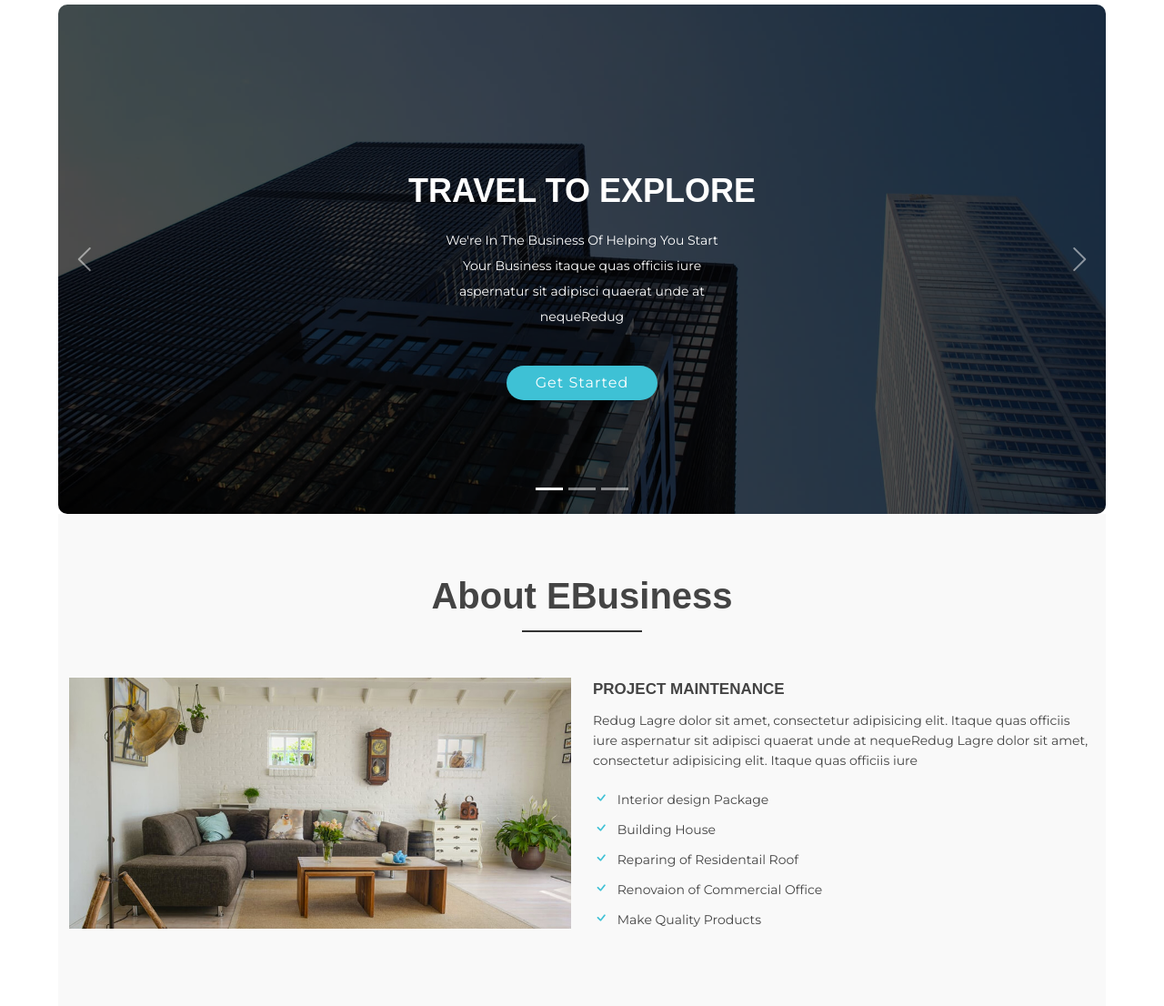
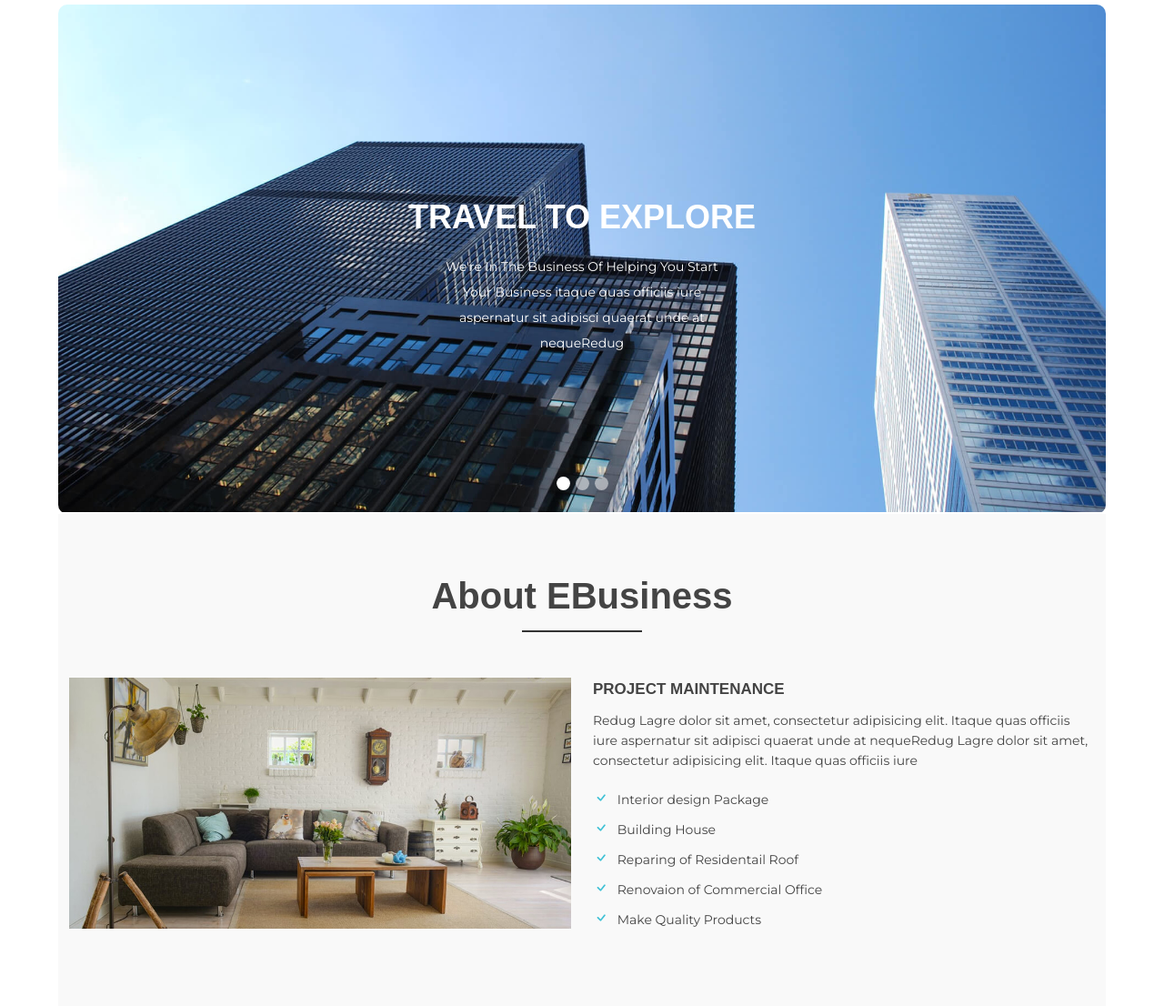
Before and after one commit to simonorups/prototheme, a PHP site: page / in a window 1280 px wide. Shown: the part 80-1186 px from the top of the page at 91% size. Run offline with PHP 8.4, Linux system fonts and the light colour scheme.

Commit message:
removed dark tint on slider images

```diff
--- a/assets/css/custom.css
+++ b/assets/css/custom.css
@@ -42,6 +42,15 @@ body {
     font-weight: normal;
 
 }
+#hero .carousel-indicators li {
+    width: 15px;
+    height: 15px;
+    border-radius: 50%;
+}
+#hero .carousel-item::before {
+    content: "";
+    background-color: rgba(0, 0, 0, 0);
+}
 @media (min-width: 1200px){
     .container, .container-lg, .container-md, .container-sm, .container-xl {
         max-width: 1786px;
--- a/assets/js/main.js
+++ b/assets/js/main.js
@@ -181,6 +181,7 @@
       heroCarouselIndicators.innerHTML += "<li data-bs-target='#heroCarousel' data-bs-slide-to='" + index + "'></li>"
   });
 
+
   /**
    * Porfolio isotope and filter
    */
--- a/index.html
+++ b/index.html
@@ -88,54 +88,62 @@
   <!-- ======= hero Section ======= -->
   <section id="hero">
     <div class="hero-container">
-      <div id="heroCarousel" class="carousel slide carousel-fade" data-bs-ride="carousel" data-bs-interval="5000">
+      <div id="heroCarousel" class="carousel slide carousel-fade" data-bs-ride="carousel" data-bs-interval="5000"
+        data-bs-touch="true">
 
         <ol id="hero-carousel-indicators" class="carousel-indicators"></ol>
 
         <div class="carousel-inner" role="listbox">
 
-          <div class="carousel-item active" style="background-image: url(assets/img/hero-carousel/1.jpg)">
+          <div class="carousel-item active">
+            <img src="assets/img/hero-carousel/1.jpg" class="d-block w-100" alt="...">
             <div class="carousel-container">
               <div class="container">
                 <h2 class="animate__animated animate__fadeInDown">Travel to explore </h2>
-                <p class="animate__animated animate__fadeInUp">We're In The Business Of Helping You Start Your Business itaque quas officiis iure aspernatur sit adipisci quaerat unde at nequeRedug</p>
-                <a href="#about" class="btn-get-started scrollto animate__animated animate__fadeInUp">Get Started</a>
+                <p class="animate__animated animate__fadeInUp">We're In The Business Of Helping You Start Your Business
+                  itaque quas officiis iure aspernatur sit adipisci quaerat unde at nequeRedug</p>
+                <!-- <a href="#about" class="btn-get-started scrollto animate__animated animate__fadeInUp">Get Started</a> -->
               </div>
             </div>
           </div>
 
-          <div class="carousel-item" style="background-image: url(assets/img/hero-carousel/2.jpg)">
+          <div class="carousel-item">
+            <img src="assets/img/hero-carousel/2.jpg" class="d-block w-100" alt="...">
             <div class="carousel-container">
               <div class="container">
                 <h2 class="animate__animated animate__fadeInDown">Sleep at best places</h2>
-                <p class="animate__animated animate__fadeInUp">Helping Business Security & Peace of Mind for Your Family itaque quas officiis iure aspernatur sit adipisci quaerat unde at nequeRedug</p>
-                <a href="#about" class="btn-get-started scrollto animate__animated animate__fadeInUp">Get Started</a>
+                <p class="animate__animated animate__fadeInUp">Helping Business Security & Peace of Mind for Your Family
+                  itaque quas officiis iure aspernatur sit adipisci quaerat unde at nequeRedug</p>
+                <!-- <a href="#about" class="btn-get-started scrollto animate__animated animate__fadeInUp">Get Started</a> -->
               </div>
             </div>
           </div>
 
-          <div class="carousel-item" style="background-image: url(assets/img/hero-carousel/3.jpg)">
+          <div class="carousel-item">
+            <img src="assets/img/hero-carousel/3.jpg" class="d-block w-100" alt="...">
             <div class="carousel-container">
               <div class="container">
                 <h2 class="animate__animated animate__fadeInDown">Taste different cousins</h2>
-                <p class="animate__animated animate__fadeInUp">Beatae vitae dicta sunt explicabo. Nemo enim ipsam voluptatem itaque quas officiis iure aspernatur sit adipisci quaerat unde at nequeRedug</p>
-                <a href="#about" class="btn-get-started scrollto animate__animated animate__fadeInUp">Get Started</a>
+                <p class="animate__animated animate__fadeInUp">Beatae vitae dicta sunt explicabo. Nemo enim ipsam
+                  voluptatem itaque quas officiis iure aspernatur sit adipisci quaerat unde at nequeRedug</p>
+                <!-- <a href="#about" class="btn-get-started scrollto animate__animated animate__fadeInUp">Get Started</a> -->
               </div>
             </div>
           </div>
 
         </div>
 
-        <a class="carousel-control-prev" href="#heroCarousel" role="button" data-bs-slide="prev">
+        <!-- <a class="carousel-control-prev" href="#heroCarousel" role="button" data-bs-slide="prev">
           <span class="carousel-control-prev-icon bi bi-chevron-left" aria-hidden="true"></span>
-        </a>
+        </a> -->
 
-        <a class="carousel-control-next" href="#heroCarousel" role="button" data-bs-slide="next">
+        <!-- <a class="carousel-control-next" href="#heroCarousel" role="button" data-bs-slide="next">
           <span class="carousel-control-next-icon bi bi-chevron-right" aria-hidden="true"></span>
-        </a>
+        </a> -->
 
       </div>
     </div>
+
   </section><!-- End Hero Section -->
 
   <main id="main">
@@ -169,7 +177,9 @@
                   <h4 class="sec-head">project Maintenance</h4>
                 </a>
                 <p>
-                  Redug Lagre dolor sit amet, consectetur adipisicing elit. Itaque quas officiis iure aspernatur sit adipisci quaerat unde at nequeRedug Lagre dolor sit amet, consectetur adipisicing elit. Itaque quas officiis iure
+                  Redug Lagre dolor sit amet, consectetur adipisicing elit. Itaque quas officiis iure aspernatur sit
+                  adipisci quaerat unde at nequeRedug Lagre dolor sit amet, consectetur adipisicing elit. Itaque quas
+                  officiis iure
                 </p>
                 <ul>
                   <li>
@@ -217,7 +227,8 @@
                   </a>
                   <h4>Expert Coder</h4>
                   <p>
-                    will have to make sure the prototype looks finished by inserting text or photo.make sure the prototype looks finished by.
+                    will have to make sure the prototype looks finished by inserting text or photo.make sure the
+                    prototype looks finished by.
                   </p>
                 </div>
               </div>
@@ -233,7 +244,8 @@
                   </a>
                   <h4>Creative Designer</h4>
                   <p>
-                    will have to make sure the prototype looks finished by inserting text or photo.make sure the prototype looks finished by.
+                    will have to make sure the prototype looks finished by inserting text or photo.make sure the
+                    prototype looks finished by.
                   </p>
                 </div>
               </div>
@@ -250,7 +262,8 @@
                   </a>
                   <h4>Wordpress Developer</h4>
                   <p>
-                    will have to make sure the prototype looks finished by inserting text or photo.make sure the prototype looks finished by.
+                    will have to make sure the prototype looks finished by inserting text or photo.make sure the
+                    prototype looks finished by.
                   </p>
                 </div>
               </div>
@@ -267,7 +280,8 @@
                   </a>
                   <h4>Social Marketer </h4>
                   <p>
-                    will have to make sure the prototype looks finished by inserting text or photo.make sure the prototype looks finished by.
+                    will have to make sure the prototype looks finished by inserting text or photo.make sure the
+                    prototype looks finished by.
                   </p>
                 </div>
               </div>
@@ -285,7 +299,8 @@
                   </a>
                   <h4>Seo Expart</h4>
                   <p>
-                    will have to make sure the prototype looks finished by inserting text or photo.make sure the prototype looks finished by.
+                    will have to make sure the prototype looks finished by inserting text or photo.make sure the
+                    prototype looks finished by.
                   </p>
                 </div>
               </div>
@@ -303,7 +318,8 @@
                   </a>
                   <h4>24/7 Support</h4>
                   <p>
-                    will have to make sure the prototype looks finished by inserting text or photo.make sure the prototype looks finished by.
+                    will have to make sure the prototype looks finished by inserting text or photo.make sure the
+                    prototype looks finished by.
                   </p>
                 </div>
               </div>
@@ -691,7 +707,8 @@
                 <h4>Ceo &amp; Founder</h4>
                 <p>
                   <i class="bx bxs-quote-alt-left quote-icon-left"></i>
-                  Proin iaculis purus consequat sem cure digni ssim donec porttitora entum suscipit rhoncus. Accusantium quam, ultricies eget id, aliquam eget nibh et. Maecen aliquam, risus at semper.
+                  Proin iaculis purus consequat sem cure digni ssim donec porttitora entum suscipit rhoncus. Accusantium
+                  quam, ultricies eget id, aliquam eget nibh et. Maecen aliquam, risus at semper.
                   <i class="bx bxs-quote-alt-right quote-icon-right"></i>
                 </p>
               </div>
@@ -704,7 +721,8 @@
                 <h4>Designer</h4>
                 <p>
                   <i class="bx bxs-quote-alt-left quote-icon-left"></i>
-                  Export tempor illum tamen malis malis eram quae irure esse labore quem cillum quid cillum eram malis quorum velit fore eram velit sunt aliqua noster fugiat irure amet legam anim culpa.
+                  Export tempor illum tamen malis malis eram quae irure esse labore quem cillum quid cillum eram malis
+                  quorum velit fore eram velit sunt aliqua noster fugiat irure amet legam anim culpa.
                   <i class="bx bxs-quote-alt-right quote-icon-right"></i>
                 </p>
               </div>
@@ -717,7 +735,8 @@
                 <h4>Store Owner</h4>
                 <p>
                   <i class="bx bxs-quote-alt-left quote-icon-left"></i>
-                  Enim nisi quem export duis labore cillum quae magna enim sint quorum nulla quem veniam duis minim tempor labore quem eram duis noster aute amet eram fore quis sint minim.
+                  Enim nisi quem export duis labore cillum quae magna enim sint quorum nulla quem veniam duis minim
+                  tempor labore quem eram duis noster aute amet eram fore quis sint minim.
                   <i class="bx bxs-quote-alt-right quote-icon-right"></i>
                 </p>
               </div>
@@ -730,7 +749,8 @@
                 <h4>Freelancer</h4>
                 <p>
                   <i class="bx bxs-quote-alt-left quote-icon-left"></i>
-                  Fugiat enim eram quae cillum dolore dolor amet nulla culpa multos export minim fugiat minim velit minim dolor enim duis veniam ipsum anim magna sunt elit fore quem dolore labore illum veniam.
+                  Fugiat enim eram quae cillum dolore dolor amet nulla culpa multos export minim fugiat minim velit
+                  minim dolor enim duis veniam ipsum anim magna sunt elit fore quem dolore labore illum veniam.
                   <i class="bx bxs-quote-alt-right quote-icon-right"></i>
                 </p>
               </div>
@@ -743,7 +763,8 @@
                 <h4>Entrepreneur</h4>
                 <p>
                   <i class="bx bxs-quote-alt-left quote-icon-left"></i>
-                  Quis quorum aliqua sint quem legam fore sunt eram irure aliqua veniam tempor noster veniam enim culpa labore duis sunt culpa nulla illum cillum fugiat legam esse veniam culpa fore nisi cillum quid.
+                  Quis quorum aliqua sint quem legam fore sunt eram irure aliqua veniam tempor noster veniam enim culpa
+                  labore duis sunt culpa nulla illum cillum fugiat legam esse veniam culpa fore nisi cillum quid.
                   <i class="bx bxs-quote-alt-right quote-icon-right"></i>
                 </p>
               </div>
@@ -791,7 +812,9 @@
                     <a href="blog.html">Assumenda repud eum veniam</a>
                   </h4>
                   <p>
-                    Lorem ipsum dolor sit amet conse adipis elit Assumenda repud eum veniam optio modi sit explicabo nisi magnam quibusdam.sit amet conse adipis elit Assumenda repud eum veniam optio modi sit explicabo nisi magnam quibusdam.
+                    Lorem ipsum dolor sit amet conse adipis elit Assumenda repud eum veniam optio modi sit explicabo
+                    nisi magnam quibusdam.sit amet conse adipis elit Assumenda repud eum veniam optio modi sit explicabo
+                    nisi magnam quibusdam.
                   </p>
                 </div>
                 <span>
@@ -823,7 +846,9 @@
                     <a href="blog.html">Explicabo magnam quibusdam.</a>
                   </h4>
                   <p>
-                    Lorem ipsum dolor sit amet conse adipis elit Assumenda repud eum veniam optio modi sit explicabo nisi magnam quibusdam.sit amet conse adipis elit Assumenda repud eum veniam optio modi sit explicabo nisi magnam quibusdam.
+                    Lorem ipsum dolor sit amet conse adipis elit Assumenda repud eum veniam optio modi sit explicabo
+                    nisi magnam quibusdam.sit amet conse adipis elit Assumenda repud eum veniam optio modi sit explicabo
+                    nisi magnam quibusdam.
                   </p>
                 </div>
                 <span>
@@ -855,7 +880,9 @@
                     <a href="blog.html">Lorem ipsum dolor sit amet</a>
                   </h4>
                   <p>
-                    Lorem ipsum dolor sit amet conse adipis elit Assumenda repud eum veniam optio modi sit explicabo nisi magnam quibusdam.sit amet conse adipis elit Assumenda repud eum veniam optio modi sit explicabo nisi magnam quibusdam.
+                    Lorem ipsum dolor sit amet conse adipis elit Assumenda repud eum veniam optio modi sit explicabo
+                    nisi magnam quibusdam.sit amet conse adipis elit Assumenda repud eum veniam optio modi sit explicabo
+                    nisi magnam quibusdam.
                   </p>
                 </div>
                 <span>
@@ -938,7 +965,9 @@
             <!-- Start Google Map -->
             <div class="col-md-6">
               <!-- Start Map -->
-              <iframe src="https://www.google.com/maps/embed?pb=!1m18!1m12!1m3!1d22864.11283411948!2d-73.96468908098944!3d40.630720240038435!2m3!1f0!2f0!3f0!3m2!1i1024!2i768!4f13.1!3m3!1m2!1s0x89c24fa5d33f083b%3A0xc80b8f06e177fe62!2sNew+York%2C+NY%2C+USA!5e0!3m2!1sen!2sbg!4v1540447494452" width="100%" height="380" frameborder="0" style="border:0" allowfullscreen></iframe>
+              <iframe
+                src="https://www.google.com/maps/embed?pb=!1m18!1m12!1m3!1d22864.11283411948!2d-73.96468908098944!3d40.630720240038435!2m3!1f0!2f0!3f0!3m2!1i1024!2i768!4f13.1!3m3!1m2!1s0x89c24fa5d33f083b%3A0xc80b8f06e177fe62!2sNew+York%2C+NY%2C+USA!5e0!3m2!1sen!2sbg!4v1540447494452"
+                width="100%" height="380" frameborder="0" style="border:0" allowfullscreen></iframe>
               <!-- End Map -->
             </div>
             <!-- End Google Map -->
@@ -988,7 +1017,8 @@
                   <h2><span>e</span>Business</h2>
                 </div>
 
-                <p>Sed ut perspiciatis unde omnis iste natus error sit voluptatem accusantium doloremque laudantium, totam rem aperiam, eaque ipsa quae ab illo inventore veritatis.</p>
+                <p>Sed ut perspiciatis unde omnis iste natus error sit voluptatem accusantium doloremque laudantium,
+                  totam rem aperiam, eaque ipsa quae ab illo inventore veritatis.</p>
                 <div class="footer-icons">
                   <ul>
                     <li>
@@ -1068,7 +1098,8 @@
   </footer><!-- End  Footer -->
 
   <div id="preloader"></div>
-  <a href="#" class="back-to-top d-flex align-items-center justify-content-center"><i class="bi bi-arrow-up-short"></i></a>
+  <a href="#" class="back-to-top d-flex align-items-center justify-content-center"><i
+      class="bi bi-arrow-up-short"></i></a>
 
   <!-- Vendor JS Files -->
   <script src="assets/vendor/bootstrap/js/bootstrap.bundle.min.js"></script>
```
